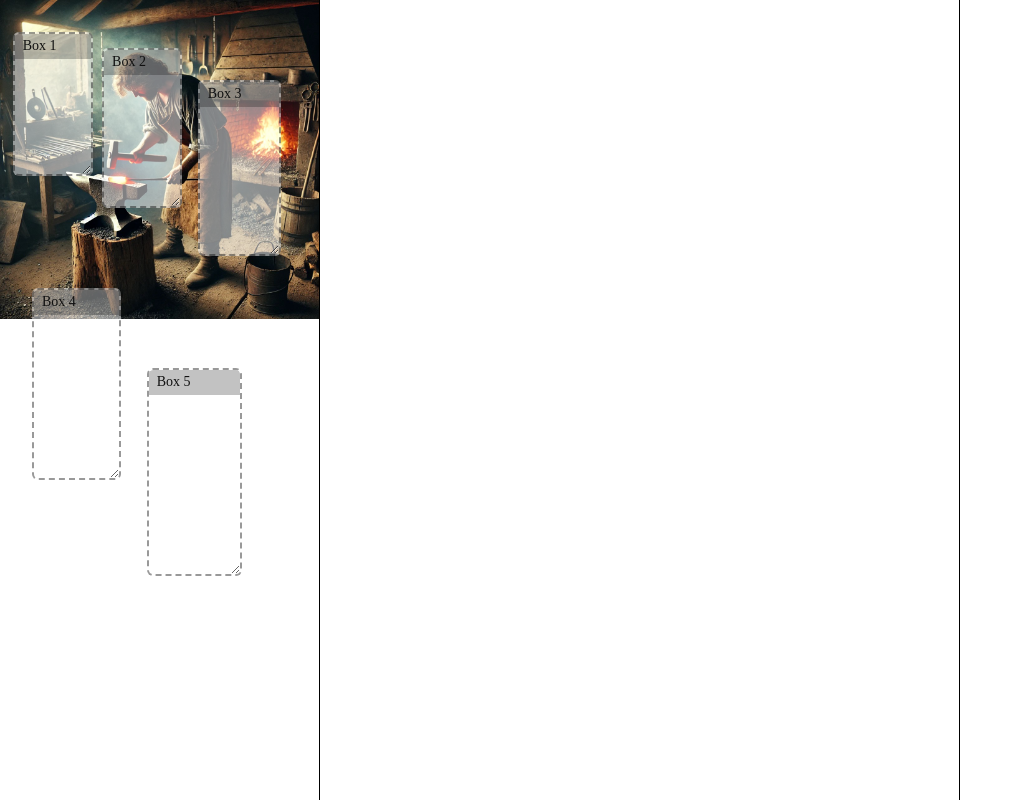
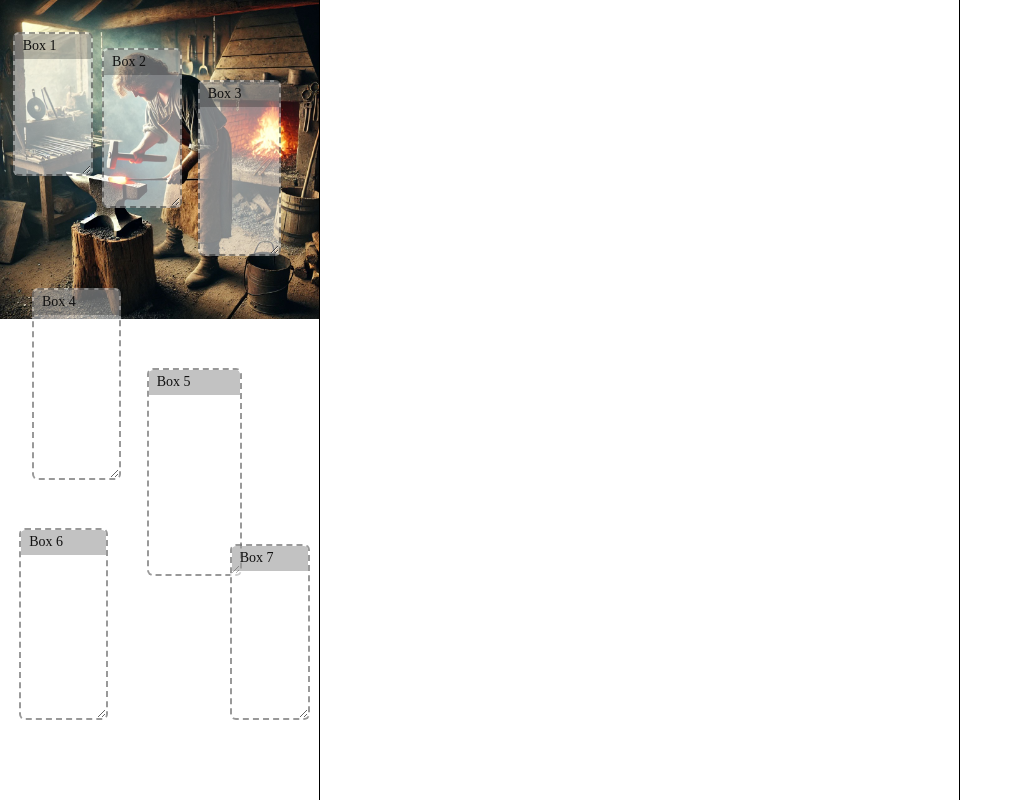
Before and after one commit to 5minlab/POC, a plain HTML site: page index.html in a window 1280 px wide. Shown: the whole page, without its empty margins (0-1023 px from the left). Drawn offline with Linux system fonts and the light colour scheme.

Commit message:
feat(ui): add two more draggable boxes (box6, box7) with persistence support

```diff
--- a/index.html
+++ b/index.html
@@ -35,6 +35,16 @@
               <div class="box-title" contenteditable="true" spellcheck="false">Box 5</div>
             </div>
           </div>
+          <div class="draggable-box" style="left: 6%; top: 66%; width: 28%; height: 24%;" data-id="box6">
+            <div class="box-handle" title="Drag">
+              <div class="box-title" contenteditable="true" spellcheck="false">Box 6</div>
+            </div>
+          </div>
+          <div class="draggable-box" style="left: 72%; top: 68%; width: 24%; height: 22%;" data-id="box7">
+            <div class="box-handle" title="Drag">
+              <div class="box-title" contenteditable="true" spellcheck="false">Box 7</div>
+            </div>
+          </div>
         </div>
       </section>
       <section class="panel center" aria-label="Center panel"></section>
```
